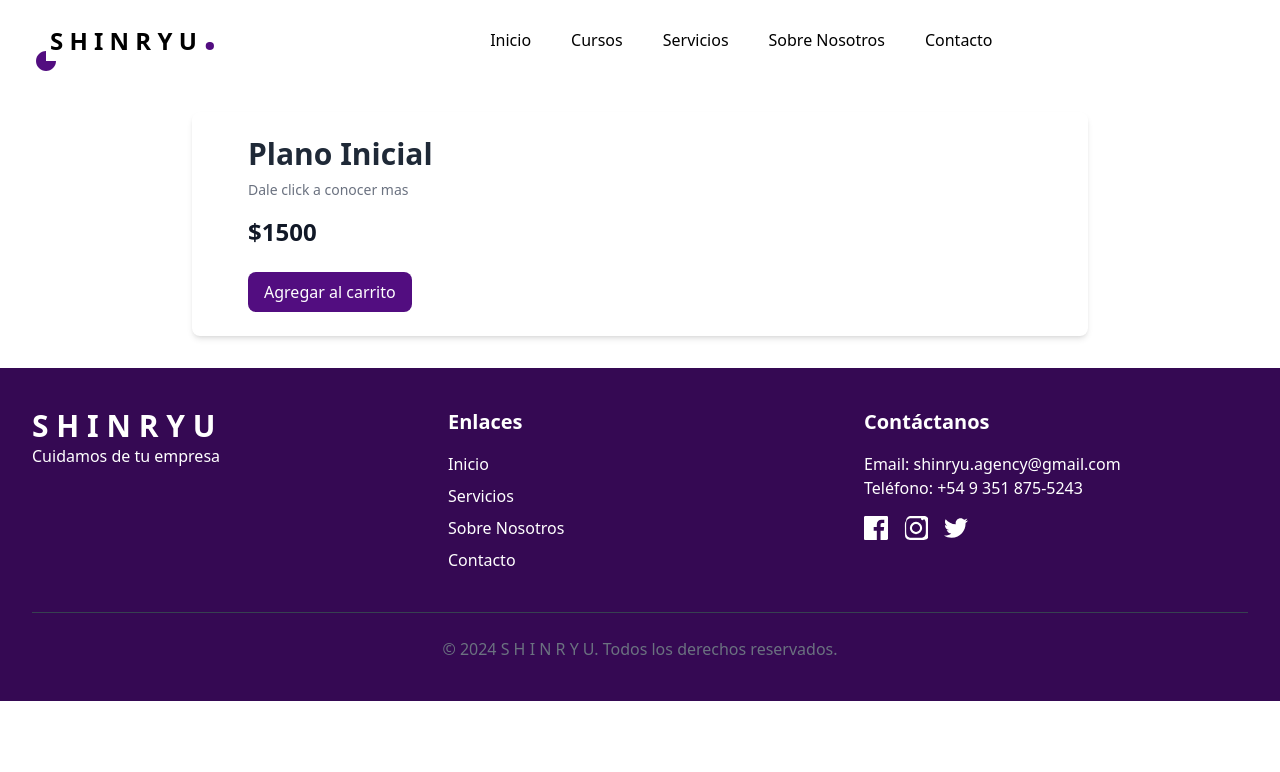
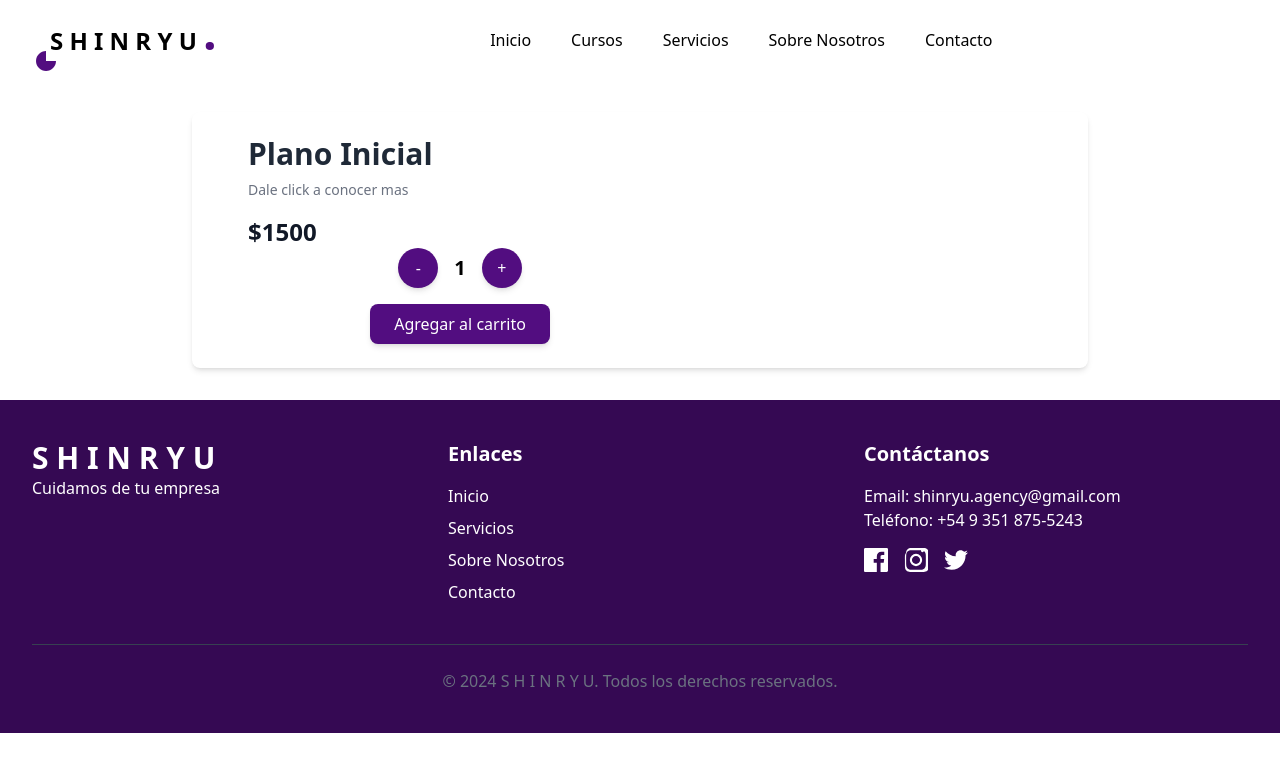
Before and after one commit to uriel1arrascaeta/react-coderhouse, a React (Vite) app: page /item/1 in a window 1280 px wide. Shown: the top 772 px of the page. Built offline with nearby package versions, Linux system fonts and the light colour scheme.

Commit message:
HandleRestar & HandleSumar

```diff
--- /dev/null
+++ b/src/components/ItemCount.jsx
@@ -0,0 +1,34 @@
+import PropTypes from "prop-types";
+
+const ItemCount = ({ cantidad, handleRestar, handleSumar }) => {
+  return (
+    <div className="flex flex-col items-center space-y-4">
+      <div className="flex items-center space-x-4">
+        <button
+          onClick={handleRestar}
+          className="w-10 h-10 bg-primary text-white rounded-full shadow-md hover:bg-secundary focus:outline-none focus:ring-2 focus:ring-secundary transition duration-200"
+        >
+          -
+        </button>
+        <span className="text-xl font-semibold">{cantidad}</span>
+        <button
+          onClick={handleSumar}
+          className="w-10 h-10 bg-primary text-white rounded-full shadow-md hover:bg-secundary focus:outline-none focus:ring-2 focus:ring-secundary transition duration-200"
+        >
+          +
+        </button>
+      </div>
+      <button className="w-full lg:w-auto bg-primary text-white px-6 py-2 rounded-lg shadow-md hover:bg-secundary focus:outline-none focus:ring-2 focus:ring-secundary transition duration-200">
+        Agregar al carrito
+      </button>
+    </div>
+  );
+};
+
+ItemCount.propTypes = {
+  cantidad: PropTypes.number.isRequired,
+  handleRestar: PropTypes.func.isRequired,
+  handleSumar: PropTypes.func.isRequired,
+};
+
+export default ItemCount;
--- a/src/components/ItemDetail.jsx
+++ b/src/components/ItemDetail.jsx
@@ -1,6 +1,22 @@
 import PropTypes from "prop-types";
+import ItemCount from "./ItemCount";
+import { useState } from "react";
 
 const ItemDetail = ({ item }) => {
+  const [cantidad, setCantidad] = useState(1);
+  const stockDisponible = item.stock || 0;
+
+  const handleRestar = () => {
+    if (cantidad > 1) {
+      setCantidad(cantidad - 1);
+    }
+  };
+
+  const handleSumar = () => {
+    if (cantidad < stockDisponible) {
+      setCantidad(cantidad + 1);
+    }
+  };
   return (
     <div className="max-w-4xl mx-auto my-8 p-6 bg-white rounded-lg shadow-md">
       <div className="flex flex-col lg:flex-row items-center">
@@ -17,9 +33,11 @@ const ItemDetail = ({ item }) => {
               ${item.precio}
             </span>
           </div>
-          <button className="mt-6 w-full lg:w-auto bg-primary text-white px-4 py-2 rounded-lg hover:bg-">
-            Agregar al carrito
-          </button>
+          <ItemCount
+            cantidad={cantidad}
+            handleRestar={handleRestar}
+            handleSumar={handleSumar}
+          />
         </div>
       </div>
     </div>
@@ -31,7 +49,8 @@ ItemDetail.propTypes = {
     titulo: PropTypes.string.isRequired,
     categoria: PropTypes.string,
     descripcion: PropTypes.string,
-    precio: PropTypes.number,
+    precio: PropTypes.number.isRequired,
+    stock: PropTypes.number.isRequired,
   }).isRequired,
 };
 
--- a/src/data/data.json
+++ b/src/data/data.json
@@ -3,37 +3,43 @@
         "id": 1,
         "titulo": "Plano Inicial",
         "descripcion": "Dale click a conocer mas",
-        "precio": 1500
+        "precio": 1500,
+        "stock": 2
 
     },
     {
         "id": 2,
         "titulo": "Plano Profecional",
         "descripcion": "Dale click a conocer mas",
-        "precio": 1800
+        "precio": 1800,
+        "stock": 2
     },
     {
         "id": 3,
         "titulo": "Plano Premium",
         "descripcion": "Dale click a conocer mas",
-        "precio": 1900
+        "precio": 1900,
+        "stock": 2
     },
     {
         "id": 4,
         "titulo": "Plano Premium",
         "descripcion": "Dale click a conocer mas",
-        "precio": 1900
+        "precio": 1900,
+        "stock": 2
     },
     {
         "id": 5,
         "titulo": "Plano Premium",
         "descripcion": "Dale click a conocer mas",
-        "precio": 1900
+        "precio": 1900,
+        "stock": 2
     },{
         "id": 6,
         "titulo": "Plano Premium",
         "descripcion": "Dale click a conocer mas",
-        "precio": 1900
+        "precio": 1900,
+        "stock": 2
     }
 
 ]
```
Also changed, not shown: src/data/portfolio.json (deleted, +0 -39 lines), src/components/PorfolioList.jsx (deleted).
